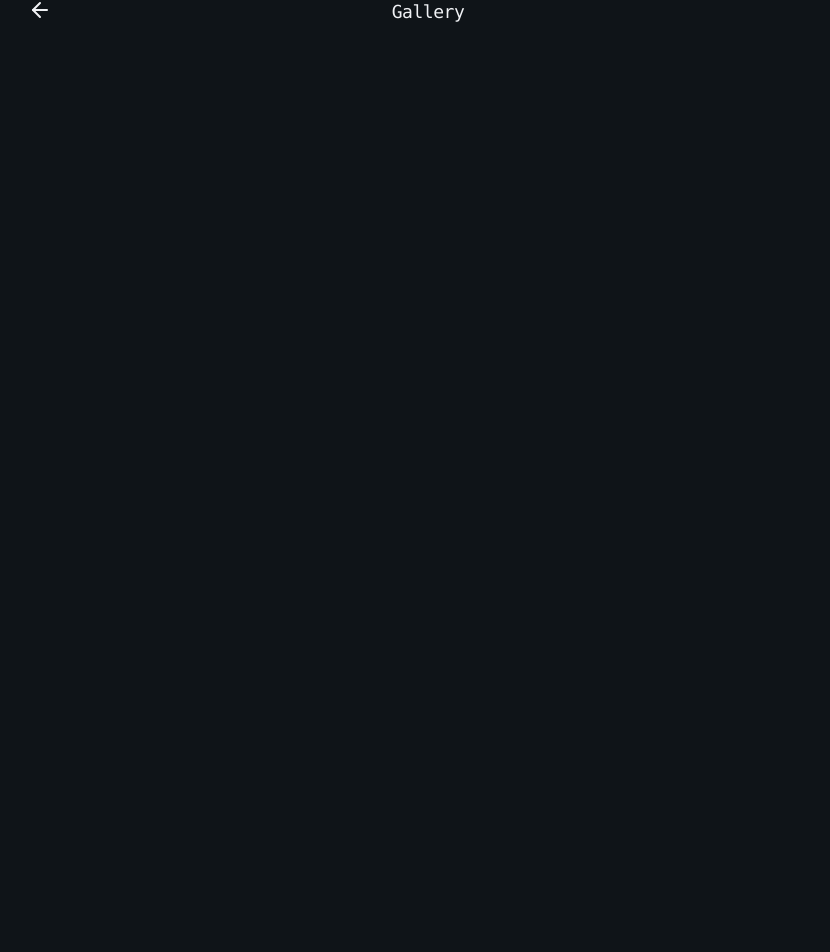
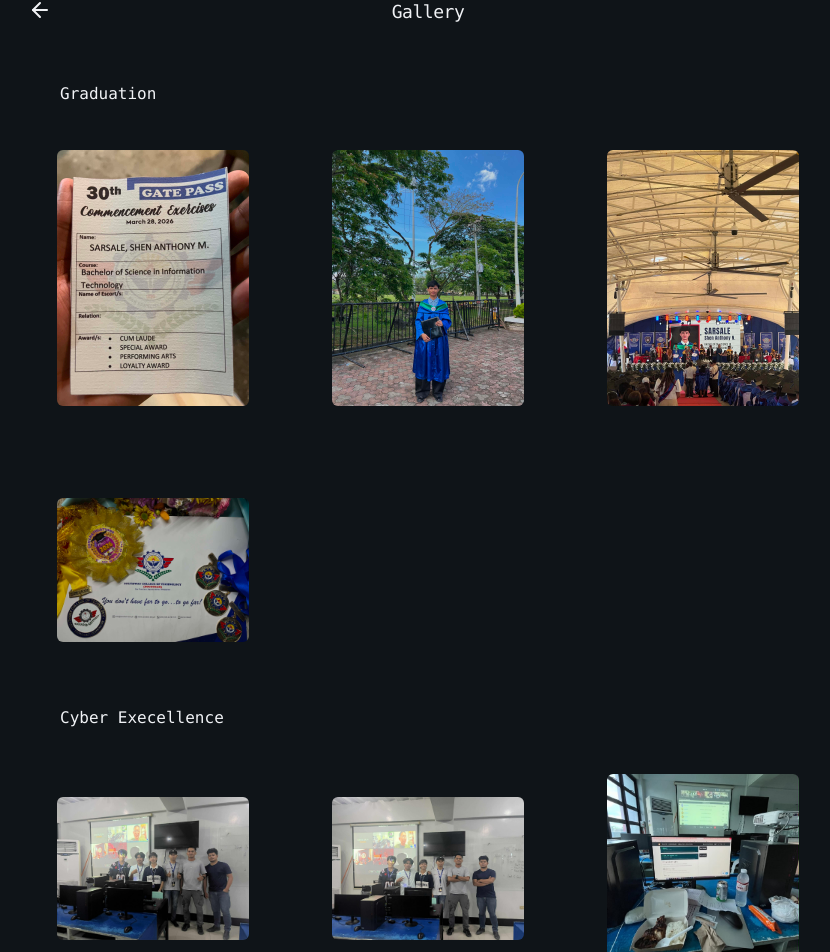
Before and after one commit to Ein-shen/My-porfolio, a React (Vite) app: page /view_gallery in a window 1280 px wide. Shown: the part 118-1070 px from the top of the page, without its empty margins (212-1042 px from the left). Before the commit the page ends 800 px from the top, so only its background shows below. Built offline with nearby package versions, Linux system fonts and the light colour scheme; the HTML template or start-up script is replaced by a standard one.

Commit message:
added photo display in view_galley and when photo click and it will full screen preview hehe

```diff
--- a/src/away/View_gallery.jsx
+++ b/src/away/View_gallery.jsx
@@ -1,9 +1,37 @@
-import React from 'react'
-import { Link, useNavigate } from 'react-router-dom'
-import { ArrowLeft } from 'lucide-react'
+import React, { useState, useEffect } from 'react'
+import { createPortal } from 'react-dom'
+import { useNavigate } from 'react-router-dom'
+import { ArrowLeft, X } from 'lucide-react'
+
+const grad = [
+
+
+    { image: "11.jpg", folder: "Grad", title: "Grad" },
+    { image: "13.jpg", folder: "Grad", title: "Grad" },
+    { image: "14.jpg", folder: "Grad", title: "Grad" },
+    { image: "12.jpg", folder: "Grad", title: "Grad" },
+]
+
+
+const cont = [
+
+
+  { image: "c2.jpg", folder: "Contest", title: "contest" },
+  { image: "c3.jpg", folder: "Contest", title: "contest" },
+  { image: "c4.jpg", folder: "Contest", title: "contest" },
+  { image: "c1.jpg", folder: "Contest", title: "contest" },
+
+
+]
 
 export const View_gallery = () => {
     const navigate = useNavigate()
+    const [selected, setSelected] = useState(null)
+
+    useEffect(() => {
+        document.body.style.overflow = selected ? 'hidden' : 'auto'
+        return () => { document.body.style.overflow = 'auto' }
+    }, [selected])
 
     return (
         <div className="container mx-auto px-6 md:px-12 py-10 relative z-10 pt-28">
@@ -11,25 +39,95 @@ export const View_gallery = () => {
 
                 {/* Header */}
                 <div className="mb-16">
-
                     <div className='grid grid-cols-[auto_1fr_auto] items-center mb-4'>
-                              <Link  onClick={(e) => {
-                                      e.preventDefault()
-                                      navigate(-1)
-                                    }}>
-                                  <ArrowLeft size={24}  className='animate-fade-in animation-delay-100'/>
-                              </Link>
+                        <button onClick={() => navigate(-1)}>
+                            <ArrowLeft size={24} className='animate-fade-in animation-delay-100' />
+                        </button>
 
                         <h1 className="font-mono text-xl lg:text-lg font-medium tracking-tight pt-1 animate-fade-in animation-delay-100 text-center">
                             Gallery
                         </h1>
 
-                              <div className="w-6" /> {/* spacer matching ArrowLeft size={24} */}
+                        <div className="w-6" />
                     </div>
+
+
+                    <div className="pl-5 sm:px-6 lg:pl-8">
+                      <h1 className="font-mono pt-10 animate-fade-in">Graduation</h1>
+                    </div>
+
+                    {/* Grid */}
+                    <div className="grid grid-cols-1 sm:grid-cols-2 lg:grid-cols-3 items-center justify-items-center gap-6">
+                        {grad.map((pro, idx) => (
+                            <div key={idx}>
+                                 <div className="flex flex-col sm:flex-row items-center gap-4 p-6 rounded-2xl transition-all duration-500 animate-fade-in animation-delay-200">
+
+                                    <div className="relative w-48 pt-5 items-center">
+                                        <img
+                                            src={`/files/${pro.folder}/${pro.image}`}
+                                            alt={pro.title}
+                                            onClick={() => setSelected(`/files/${pro.folder}/${pro.image}`)}
+                                            className="w-48 object-cover rounded-md cursor-pointer hover:opacity-80 transition-opacity"
+                                        />
+                                    </div>
+
 
 
                                 </div>
                             </div>
+                        ))}
+                    </div>
+
+
+
+                    <div className="pl-5 sm:px-6 lg:pl-8">
+                      <h1 className="font-mono pt-10 animate-fade-in">Cyber Execellence</h1>
+                    </div>
+
+                    {/* Grid */}
+                    <div className="grid grid-cols-1 sm:grid-cols-2 lg:grid-cols-3 items-center justify-items-center gap-6">
+                        {cont.map((pro, idx) => (
+                            <div key={idx}>
+                                 <div className="flex flex-col sm:flex-row items-center gap-4 p-6 rounded-2xl transition-all duration-500 animate-fade-in animation-delay-200">
+
+                                    <div className="relative w-48 pt-5 items-center">
+                                        <img
+                                            src={`/files/${pro.folder}/${pro.image}`}
+                                            alt={pro.title}
+                                            onClick={() => setSelected(`/files/${pro.folder}/${pro.image}`)}
+                                            className="w-48 object-cover rounded-md cursor-pointer hover:opacity-80 transition-opacity"
+                                        />
+                                    </div>
+
+
+
+                                </div>
+                            </div>
+                        ))}
+                    </div>
+                </div>
+            </div>
+
+            {selected && createPortal(
+                <div
+                    className="fixed inset-0 bg-black/70 flex items-center justify-center z-[9999]"
+                    onClick={() => setSelected(null)}
+                >
+                    <button
+                        className="absolute top-6 right-6 text-white z-[10000]"
+                        onClick={() => setSelected(null)}
+                    >
+                        <X size={32} />
+                    </button>
+                    <img
+                        src={selected}
+                        alt="Preview"
+                        className="max-w-[90vw] max-h-[70vh] object-contain rounded-lg"
+                        onClick={(e) => e.stopPropagation()}
+                    />
+                </div>,
+                document.body
+            )}
         </div>
     )
 }
```
Also changed, not shown: public/files/Contest/c4.jpg (added). Lines whose indentation alone changed are shown as unchanged.
